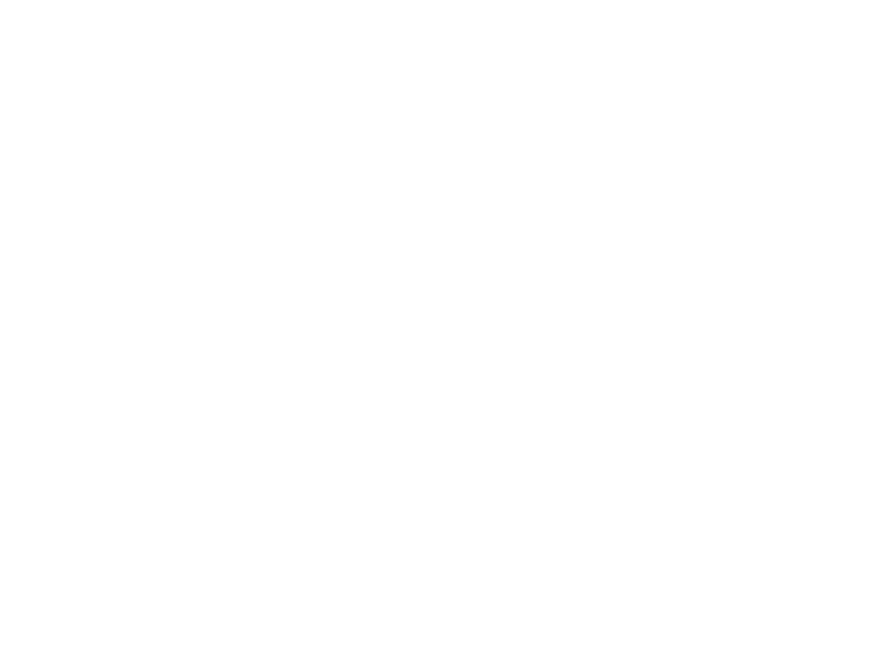
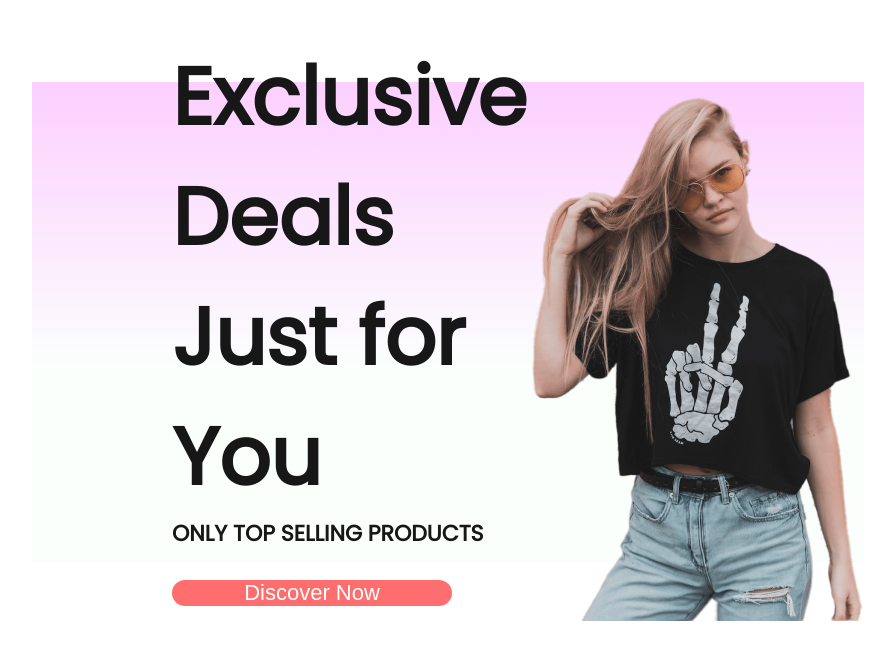
Before and after one commit to ArnaudHalvick/e-commerce-mern-stack, a React (Create React App) app in the folder frontend/: page / in a window 1280 px wide. Shown: the part 1721-2381 px from the top of the page, without its empty margins (192-1087 px from the left). Before the commit the page ends 1803 px from the top, so only its background shows below. Built offline with nearby package versions, Linux system fonts and the light colour scheme.

Commit message:
Create Offer component and styles

```diff
--- /dev/null
+++ b/frontend/src/components/offers/Offers.css
@@ -0,0 +1,49 @@
+.offers {
+  background: linear-gradient(180deg, #fccfff 0%, #e1ffea22 60%);
+  display: flex;
+  height: 60vh;
+  width: 65%;
+  padding: 0 140px;
+  margin: auto;
+  margin-bottom: 150px;
+}
+
+.offers-left {
+  flex: 1;
+  display: flex;
+  flex-direction: column;
+  justify-content: center;
+}
+
+.offers-left h1 {
+  color: #171717;
+  font-size: 80px;
+  font-weight: 600;
+}
+
+.offers-left p {
+  color: #171717;
+  font-size: 22px;
+  font-weight: 600;
+}
+
+.offers-left button {
+  width: 280px;
+  height: 70px;
+  border-radius: 35px;
+  background: #ff6e6e;
+  border: none;
+  color: white;
+  font-size: 22px;
+  font-weight: 500;
+  margin-top: 30px;
+  cursor: pointer;
+}
+
+.offers-right {
+  flex: 1;
+  display: flex;
+  align-items: center;
+  justify-content: flex-end;
+  padding-top: 50px;
+}
--- /dev/null
+++ b/frontend/src/components/offers/Offers.jsx
@@ -0,0 +1,21 @@
+import React from "react";
+import "./Offers.css";
+import exclusive_image from "../assets/exclusive_image.png";
+
+const Offers = () => {
+  return (
+    <div className="offers">
+      <div className="offers-left">
+        <h1>Exclusive Deals</h1>
+        <h1>Just for You</h1>
+        <p>ONLY TOP SELLING PRODUCTS</p>
+        <button>Discover Now</button>
+      </div>
+      <div className="offers-right">
+        <img src={exclusive_image} alt="" />
+      </div>
+    </div>
+  );
+};
+
+export default Offers;
--- a/frontend/src/pages/Shop.jsx
+++ b/frontend/src/pages/Shop.jsx
@@ -1,11 +1,13 @@
 import Hero from "../components/hero/Hero";
 import Popular from "../components/popular/Popular";
+import Offers from "../components/offers/Offers";
 
 const Shop = () => {
   return (
     <div>
       <Hero />
       <Popular />
+      <Offers />
     </div>
   );
 };
```
